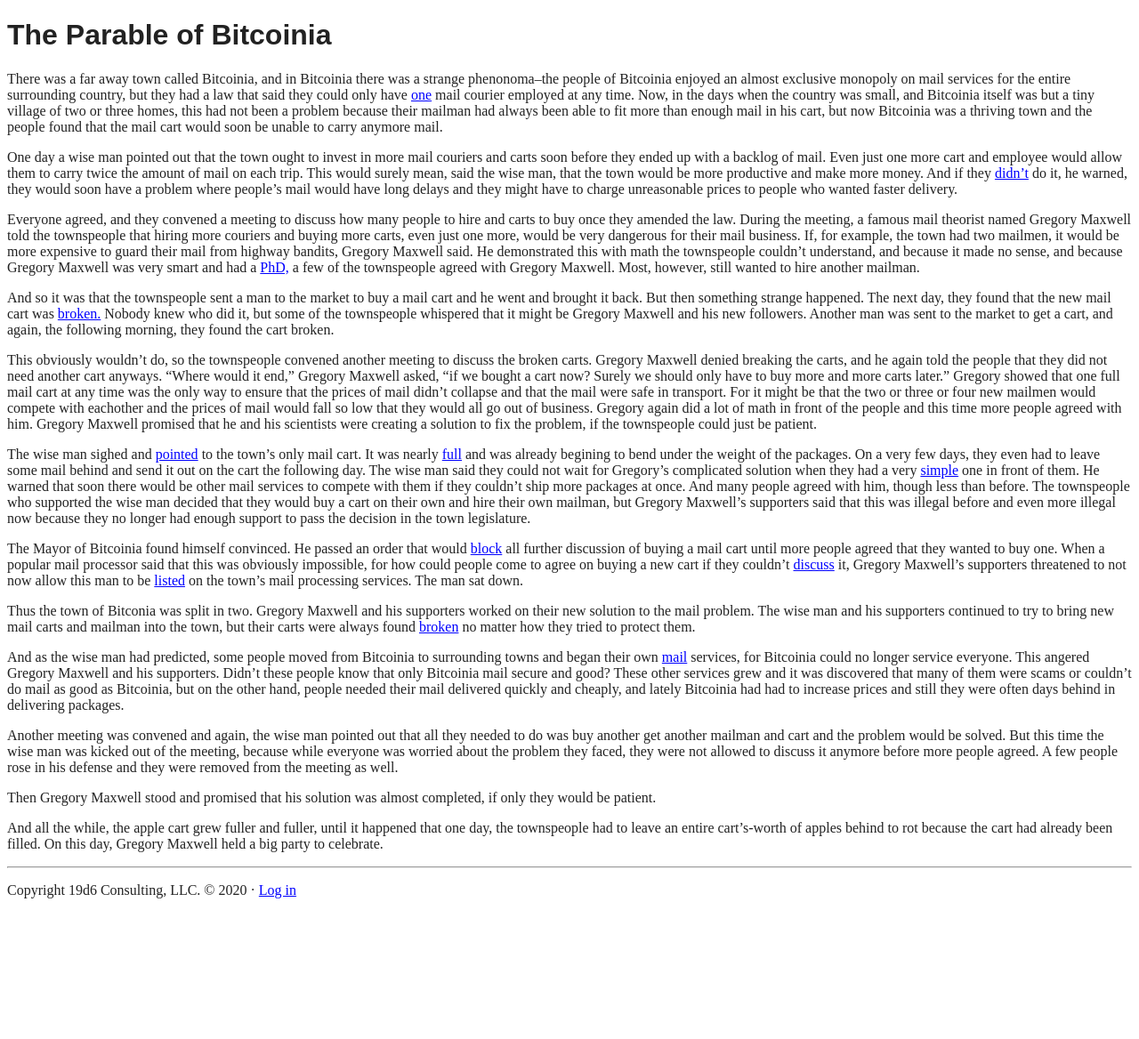
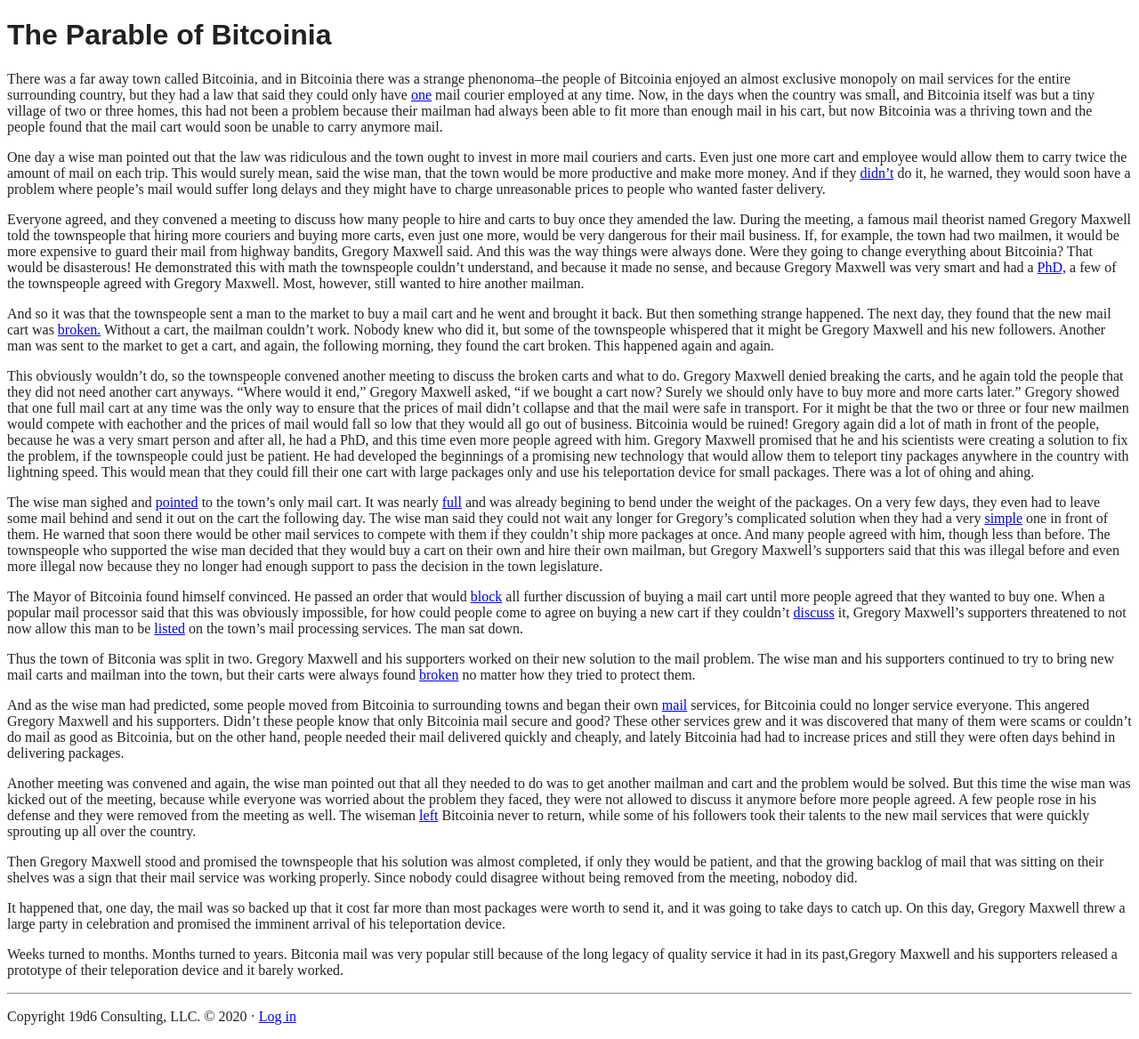
Before and after one commit to makgill/deryk, a Jekyll site: the page built from test.md, in a window 1280 px wide. Shown: the whole page at 89% size. Built offline with Jekyll 4.4.1, drawn with Linux system fonts in a browser that asks for light colours; some web fonts are replaced; our own code applies the rules of GitHub Pages for plain Markdown files; before the commit the page ends 1026 px from its top, so only the background shows below that.

Commit message:
Update test.md

```diff
--- a/test.md
+++ b/test.md
@@ -7,15 +7,15 @@ long: true
 
 There was a far away town called Bitcoinia, and in Bitcoinia there was a strange phenonoma--the people of Bitcoinia enjoyed an almost exclusive monopoly on mail services for the entire surrounding country, but they had a law that said  they could only have [one](https://www.reddit.com/r/Bitcoin/comments/63859l/github_commit_where_satoshi_added_the_block_size/) mail courier employed at any time. Now, in the days when the country was small, and Bitcoinia itself was but a tiny village of two or three homes, this had not been a problem because their mailman had always been able to fit more than enough mail in his cart, but now Bitcoinia was a thriving town and the people found that the mail cart would soon be unable to carry anymore mail.
 
-One day a wise man pointed out that the town ought to invest in more mail couriers and carts soon before they ended up with a backlog of mail. Even just one more cart and employee would allow them to carry twice the amount of mail on each trip. This would surely mean, said the wise man, that the town would be more productive and make more money. And if they [didn't](https://bitcointalk.org/index.php?topic=14085.msg1590009#msg1590009) do it, he warned, they would soon have a problem where people's mail would have long delays and they might have to charge unreasonable prices to people who wanted faster delivery.
+One day a wise man pointed out that the law was ridiculous and the town ought to invest in more mail couriers and carts. Even just one more cart and employee would allow them to carry twice the amount of mail on each trip. This would surely mean, said the wise man, that the town would be more productive and make more money. And if they [didn't](https://bitcointalk.org/index.php?topic=14085.msg1590009#msg1590009) do it, he warned, they would soon have a problem where people's mail would suffer long delays and they might have to charge unreasonable prices to people who wanted faster delivery.
 
-Everyone agreed, and they convened a meeting to discuss how many people to hire and carts to buy once they amended the law. During the meeting, a famous mail theorist named Gregory Maxwell told the townspeople that hiring more couriers and buying more carts, even just one more, would be very dangerous for their mail business. If, for example, the town had two mailmen, it would be more expensive to guard their mail from highway bandits, Gregory Maxwell said. He demonstrated this with math the townspeople couldn't understand, and because it made no sense, and because Gregory Maxwell was very smart and had a [PhD,](https://www.reddit.com/r/btc/comments/89z483/ama_ask_mike_anything/dwuq5rq/) a few of the townspeople agreed with Gregory Maxwell. Most, however, still wanted to hire another mailman.
+Everyone agreed, and they convened a meeting to discuss how many people to hire and carts to buy once they amended the law. During the meeting, a famous mail theorist named Gregory Maxwell told the townspeople that hiring more couriers and buying more carts, even just one more, would be very dangerous for their mail business. If, for example, the town had two mailmen, it would be more expensive to guard their mail from highway bandits, Gregory Maxwell said. And this was the way things were always done. Were they going to change everything about Bitcoinia? That would be disasterous! He demonstrated this with math the townspeople couldn't understand, and because it made no sense, and because Gregory Maxwell was very smart and had a [PhD,](https://www.reddit.com/r/btc/comments/89z483/ama_ask_mike_anything/dwuq5rq/) a few of the townspeople agreed with Gregory Maxwell. Most, however, still wanted to hire another mailman.
 
-And so it was that the townspeople sent a man to the market to buy a mail cart and he went and brought it back. But then something strange happened. The next day, they found that the new mail cart was [broken.](https://www.reddit.com/r/Bitcoin/comments/3jj2hf/bitcoin_xt_nodes_being_ddosed/) Nobody knew who did it, but some of the townspeople whispered that it might be Gregory Maxwell and his new followers. Another man was sent to the market to get a cart, and again, the following morning, they found the cart broken.
+And so it was that the townspeople sent a man to the market to buy a mail cart and he went and brought it back. But then something strange happened. The next day, they found that the new mail cart was [broken.](https://www.reddit.com/r/Bitcoin/comments/3jj2hf/bitcoin_xt_nodes_being_ddosed/) Without a cart, the mailman couldn't work. Nobody knew who did it, but some of the townspeople whispered that it might be Gregory Maxwell and his new followers. Another man was sent to the market to get a cart, and again, the following morning, they found the cart broken. This happened again and again.
 
-This obviously wouldn't do, so the townspeople convened another meeting to discuss the broken carts. Gregory Maxwell denied breaking the carts, and he again told the people that they did not need another cart anyways. "Where would it end," Gregory Maxwell asked, "if we bought a cart now? Surely we should only have to buy more and more carts later." Gregory showed that one full mail cart at any time was the only way to ensure that the prices of mail didn't collapse and that the mail were safe in transport. For it might be that the two or three or four new mailmen would compete with eachother and the prices of mail would fall so low that they would all go out of business. Gregory again did a lot of math in front of the people and this time more people agreed with him. Gregory Maxwell promised that he and his scientists were creating a solution to fix the problem, if the townspeople could just be patient.
+This obviously wouldn't do, so the townspeople convened another meeting to discuss the broken carts and what to do. Gregory Maxwell denied breaking the carts, and he again told the people that they did not need another cart anyways. "Where would it end," Gregory Maxwell asked, "if we bought a cart now? Surely we should only have to buy more and more carts later." Gregory showed that one full mail cart at any time was the only way to ensure that the prices of mail didn't collapse and that the mail were safe in transport. For it might be that the two or three or four new mailmen would compete with eachother and the prices of mail would fall so low that they would all go out of business. Bitcoinia would be ruined! Gregory again did a lot of math in front of the people, because he was a very smart person and after all, he had a PhD, and this time even more people agreed with him. Gregory Maxwell promised that he and his scientists were creating a solution to fix the problem, if the townspeople could just be patient. He had developed the beginnings of a promising new technology that would allow them to teleport tiny packages anywhere in the country with lightning speed. This would mean that they could fill their one cart with large packages only and use his teleportation device for small packages. There was a lot of ohing and ahing.
 
-The wise man sighed and [pointed](http://gavinandresen.ninja/why-increasing-the-max-block-size-is-urgent) to the town's only mail cart. It was nearly [full](https://blog.plan99.net/the-capacity-cliff-586d1bf7715e) and was already begining to bend under the weight of the packages. On a very few days, they even had to leave some mail behind and send it out on the cart the following day. The wise man said they could not wait for Gregory's complicated solution when they had a very [simple](https://bitcointalk.org/index.php?topic=157141.msg1758131#msg1758131) one in front of them. He warned that soon there would be other mail services to compete with them if they couldn't ship more packages at once. And many people agreed with him, though less than before. The townspeople who supported the wise man decided that they would buy a cart on their own and hire their own mailman, but Gregory Maxwell's supporters said that this was illegal before and even more illegal now because they no longer had enough support to pass the decision in the town legislature.
+The wise man sighed and [pointed](http://gavinandresen.ninja/why-increasing-the-max-block-size-is-urgent) to the town's only mail cart. It was nearly [full](https://blog.plan99.net/the-capacity-cliff-586d1bf7715e) and was already begining to bend under the weight of the packages. On a very few days, they even had to leave some mail behind and send it out on the cart the following day. The wise man said they could not wait any longer for Gregory's complicated solution when they had a very [simple](https://bitcointalk.org/index.php?topic=157141.msg1758131#msg1758131) one in front of them. He warned that soon there would be other mail services to compete with them if they couldn't ship more packages at once. And many people agreed with him, though less than before. The townspeople who supported the wise man decided that they would buy a cart on their own and hire their own mailman, but Gregory Maxwell's supporters said that this was illegal before and even more illegal now because they no longer had enough support to pass the decision in the town legislature.
 
 The Mayor of Bitcoinia found himself convinced. He passed an order that would [block](https://www.reddit.com/r/Bitcoin/comments/3h9cq4/its_time_for_a_break_about_the_recent_mess/) all further discussion of buying a mail cart until more people agreed that they wanted to buy one. When a popular mail processor said that this was obviously impossible, for how could people come to agree on buying a new cart if they couldn't [discuss](https://www.reddit.com/r/Bitcoin/comments/3h9cq4/its_time_for_a_break_about_the_recent_mess/cu5g3ko) it, Gregory Maxwell's supporters threatened to not now allow this man to be [listed]((https://www.reddit.com/r/Bitcoin/comments/3rejl9/coinbase_ceo_brian_armstrong_bip_101_is_the_best/cwpglh6/) ) on the town's mail processing services. The man sat down.
 
@@ -23,8 +23,10 @@ Thus the town of Bitconia was split in two. Gregory Maxwell and his supporters w
 
 And as the wise man had predicted, some people moved from Bitcoinia to surrounding towns and began their own [mail](https://twitter.com/BraveSampson/status/1257026827643748354) services, for Bitcoinia could no longer service everyone. This angered Gregory Maxwell and his supporters. Didn't these people know that only Bitcoinia mail secure and good? These other services grew and it was discovered that many of them were scams or couldn't do mail as good as Bitcoinia, but on the other hand, people needed their mail delivered quickly and cheaply, and lately Bitcoinia had had to increase prices and still they were often days behind in delivering packages.
 
-Another meeting was convened and again, the wise man pointed out that all they needed to do was buy another get another mailman and cart and the problem would be solved. But this time the wise man was kicked out of the meeting, because while everyone was worried about the problem they faced, they were not allowed to discuss it anymore before more people agreed. A few people rose in his defense and they were removed from the meeting as well.
+Another meeting was convened and again, the wise man pointed out that all they needed to do was to get another mailman and cart and the problem would be solved. But this time the wise man was kicked out of the meeting, because while everyone was worried about the problem they faced, they were not allowed to discuss it anymore before more people agreed. A few people rose in his defense and they were removed from the meeting as well. The wiseman [left](https://blog.plan99.net/the-resolution-of-the-bitcoin-experiment-dabb30201f7) Bitcoinia never to return, while some of his followers took their talents to the new mail services that were quickly sprouting up all over the country.
 
-Then Gregory Maxwell stood and promised that his solution was almost completed, if only they would be patient.
+Then Gregory Maxwell stood and promised the townspeople that his solution was almost completed, if only they would be patient, and that the growing backlog of mail that was sitting on their shelves was a sign that their mail service was working properly. Since nobody could disagree without being removed from the meeting, nobodoy did.
 
-And all the while, the apple cart grew fuller and fuller, until it happened that one day, the townspeople had to leave an entire cart's-worth of apples behind to rot because the cart had already been filled. On this day, Gregory Maxwell held a big party to celebrate.
+It happened that, one day, the mail was so backed up that it cost far more than most packages were worth to send it, and it was going to take days to catch up. On this day, Gregory Maxwell threw a large party in celebration and promised the imminent arrival of his teleportation device.
+
+Weeks turned to months. Months turned to years. Bitconia mail was very popular still because of the long legacy of quality service it had in its past,Gregory Maxwell and his supporters released a prototype of their teleporation device and it barely worked.
```
